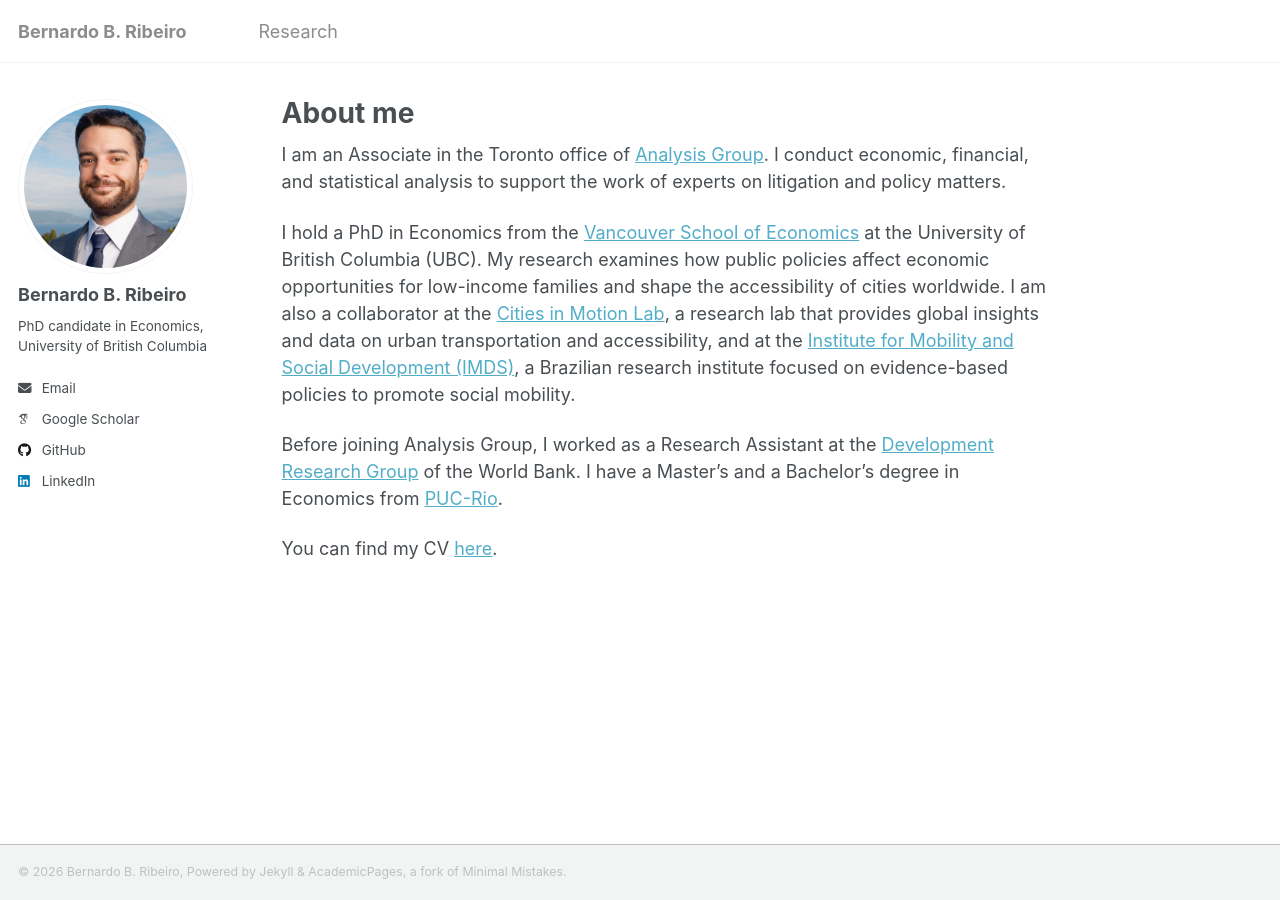
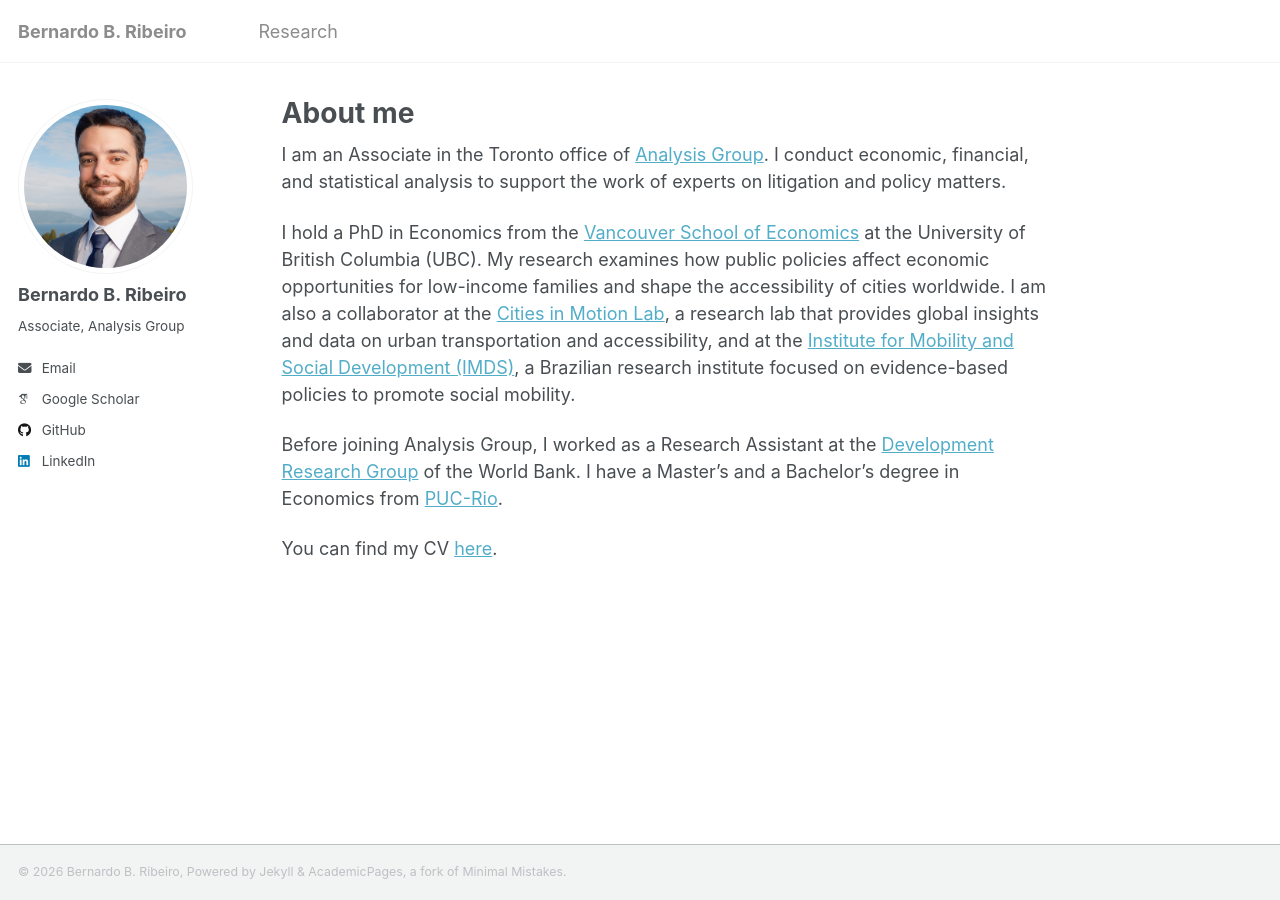
Before and after one commit to bbribeiro/bbribeiro.github.io, a Jekyll site: the page built from _pages/about.md, in a window 1280 px wide. Built offline with Jekyll 4.4.1, drawn with Linux system fonts in a browser that asks for light colours; some web fonts are replaced; a script that is not in the unit is left out.

Commit message:
Update sidebar bio to Associate at Analysis Group

```diff
--- a/_config.yml
+++ b/_config.yml
@@ -26,7 +26,7 @@ author:
   avatar           : "headshot.jpg"
   name             : "Bernardo B. Ribeiro"
   pronouns         : # example: she/her
-  bio              : "PhD candidate in Economics, <br>University of British Columbia"
+  bio              : "Associate, Analysis Group"
   location         : # Text
   employer         : # Text
   uri              : # URL
```
